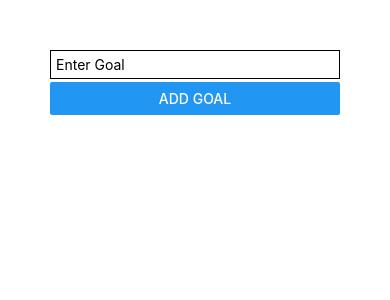
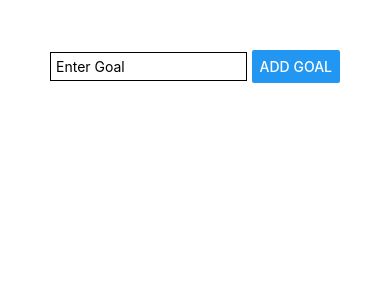
Before and after one commit to naveed-qureshi/rn-goal-app, a React Native app: screen / in a window 390 px wide. Shown: the top 300 px of the page. Built offline with nearby package versions, Linux system fonts and the light colour scheme.

Commit message:
Apply styles

```diff
--- a/App.js
+++ b/App.js
@@ -2,8 +2,10 @@ import { StyleSheet, Text, View, TextInput, Button } from 'react-native';
 
 export default function App() {
   return (
-    <View style={{padding: 50}}>
-      <TextInput style={{borderWidth: 1, borderColor: 'black', padding: 5, marginBottom: 3}} placeholder="Enter Goal"/>
+    <View style={{padding: 50, flexDirection: 'row', justifyContent: 'space-between' , alignItems: 'center'}}>
+      <View style={{flex: 1, marginRight: 5}}>
+        <TextInput style={{ borderWidth: 1, borderColor: 'black', padding: 5, marginBottom: 3}} placeholder="Enter Goal"/>
+      </View>
       <View style={{marginBottom: 3}} >
         <Button title="Add Goal" />
       </View>
```
